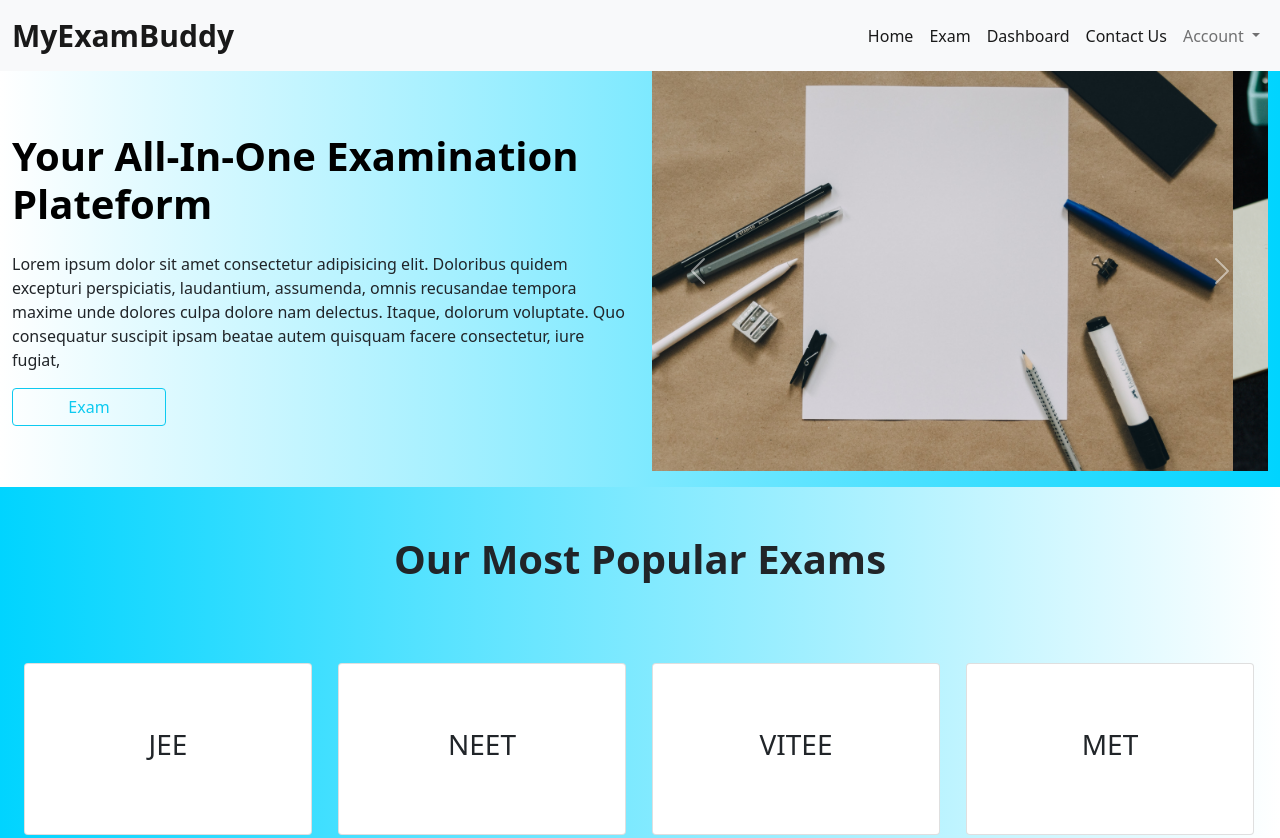
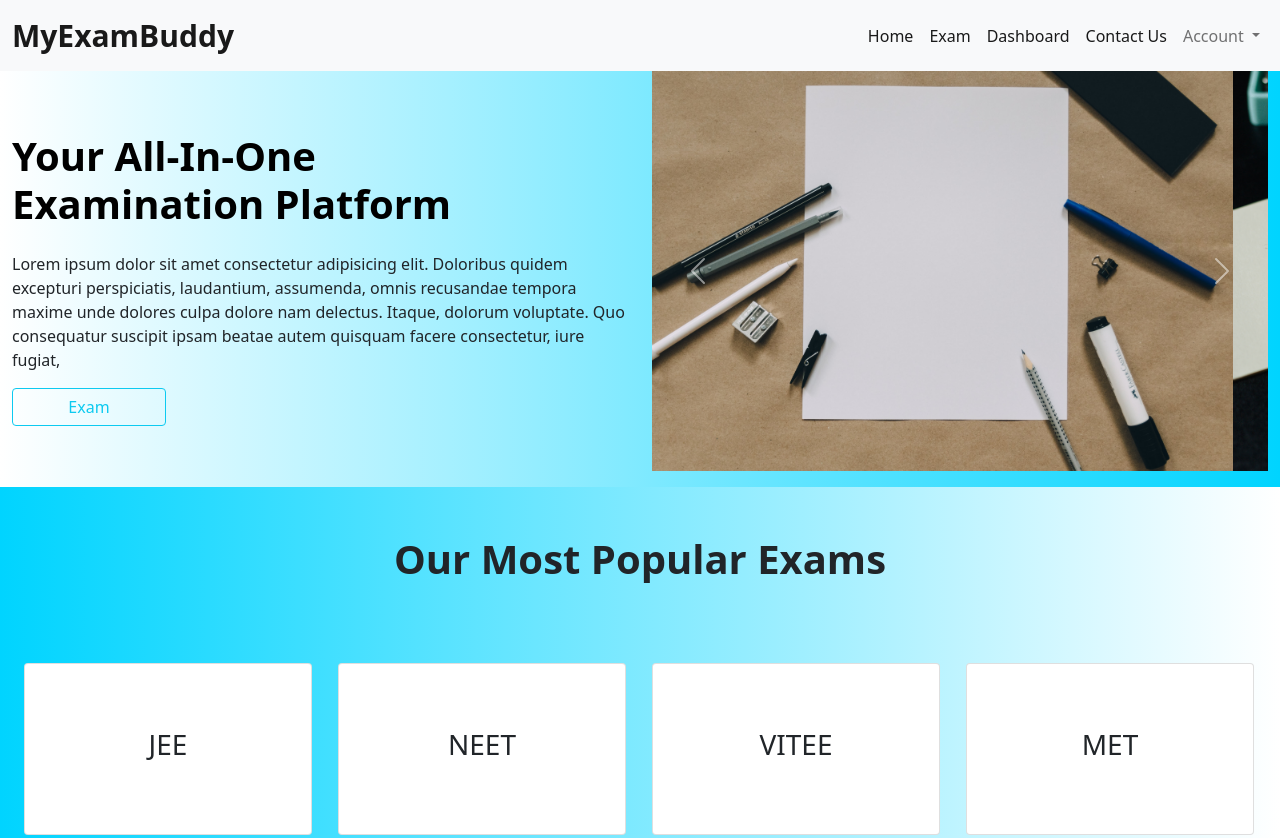
Before and after one commit to Shyam-Sundar-Bharathi/MyExamBuddy, a plain HTML site: page Code/index.html in a window 1280 px wide. Shown: the top 838 px of the page. Drawn offline with nearby package versions, Linux system fonts and the light colour scheme; files whose address does not match are found by name.

Commit message:
Second commit

```diff
--- a/index.html
+++ b/Code/index.html
@@ -6,7 +6,6 @@
     <meta name="viewport" content="width=device-width, initial-scale=1.0">
     <link rel="stylesheet" href="style.css">
     <link href="https://cdn.jsdelivr.net/npm/bootstrap@5.1.3/dist/css/bootstrap.min.css" rel="stylesheet" integrity="sha384-1BmE4kWBq78iYhFldvKuhfTAU6auU8tT94WrHftjDbrCEXSU1oBoqyl2QvZ6jIW3" crossorigin="anonymous">
-
     <title>MyExamBuddy</title>
 </head>
 <body>
@@ -53,7 +52,7 @@
 				<div class="row my-0">
 
 					<div class="col-sm-12 col-md-6 col-lg-6 d-flex justify-content-center align-items-start flex-column">
-						<h1 class="text-capitalize " style="color: black ; font-weight: bolder;">Your All-In-One Examination plateform</h1>
+						<h1 class="text-capitalize " style="color: black ; font-weight: bolder;">Your All-In-One<br>Examination platform</h1>
 						<p></p>
 					 Lorem ipsum dolor sit amet consectetur adipisicing elit. Doloribus quidem excepturi perspiciatis, laudantium, assumenda, omnis recusandae tempora maxime unde dolores culpa dolore nam delectus. Itaque, dolorum voluptate. Quo consequatur suscipit ipsam beatae autem quisquam facere consectetur, iure fugiat,
 				   </p>
```
Also changed, not shown: Assets/Home Assets/Untitled design.png (renamed from img/Untitled design.png), Assets/Home Assets/kelly-sikkema-N3o-leQyFsI-unsplash.jpg (renamed from img/kelly-sikkema-N3o-leQyFsI-unsplash.jpg), Assets/Home Assets/nguyen-dang-hoang-nhu-qDgTQOYk6B8-unsplash.jpg (renamed from img/nguyen-dang-hoang-nhu-qDgTQOYk6B8-unsplash.jpg), Assets/Home Assets/nick-morrison-FHnnjk1Yj7Y-unsplash.jpg (renamed from img/nick-morrison-FHnnjk1Yj7Y-unsplash.jpg), Assets/Transparent Background Main Icons/icon.png (added), Assets/Transparent Background Main Icons/logo.png (added), Assets/Transparent Background Main Icons/text.png (added), Assets/White Background Main Icons/icon.png (added), Assets/White Background Main Icons/logo.png (added), Assets/White Background Main Icons/text.png (added), Code/style.css (renamed from style.css).
